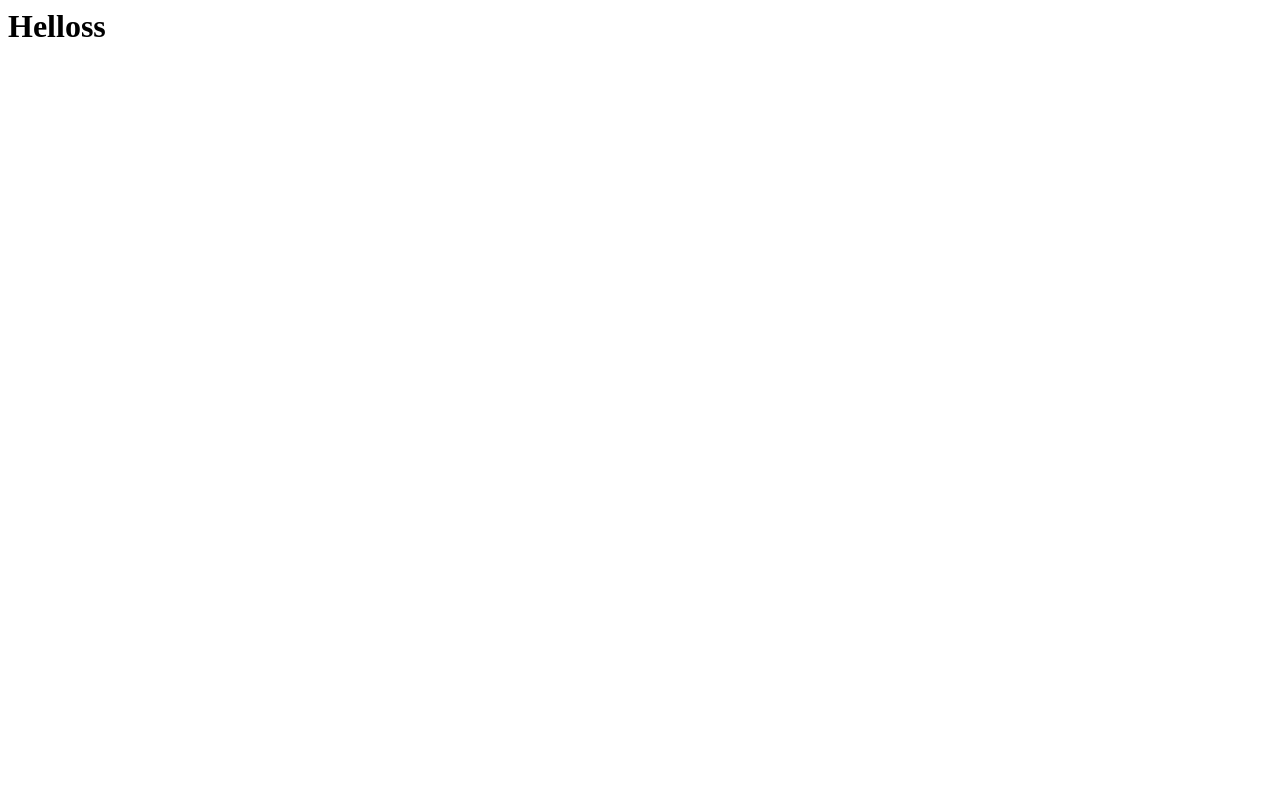
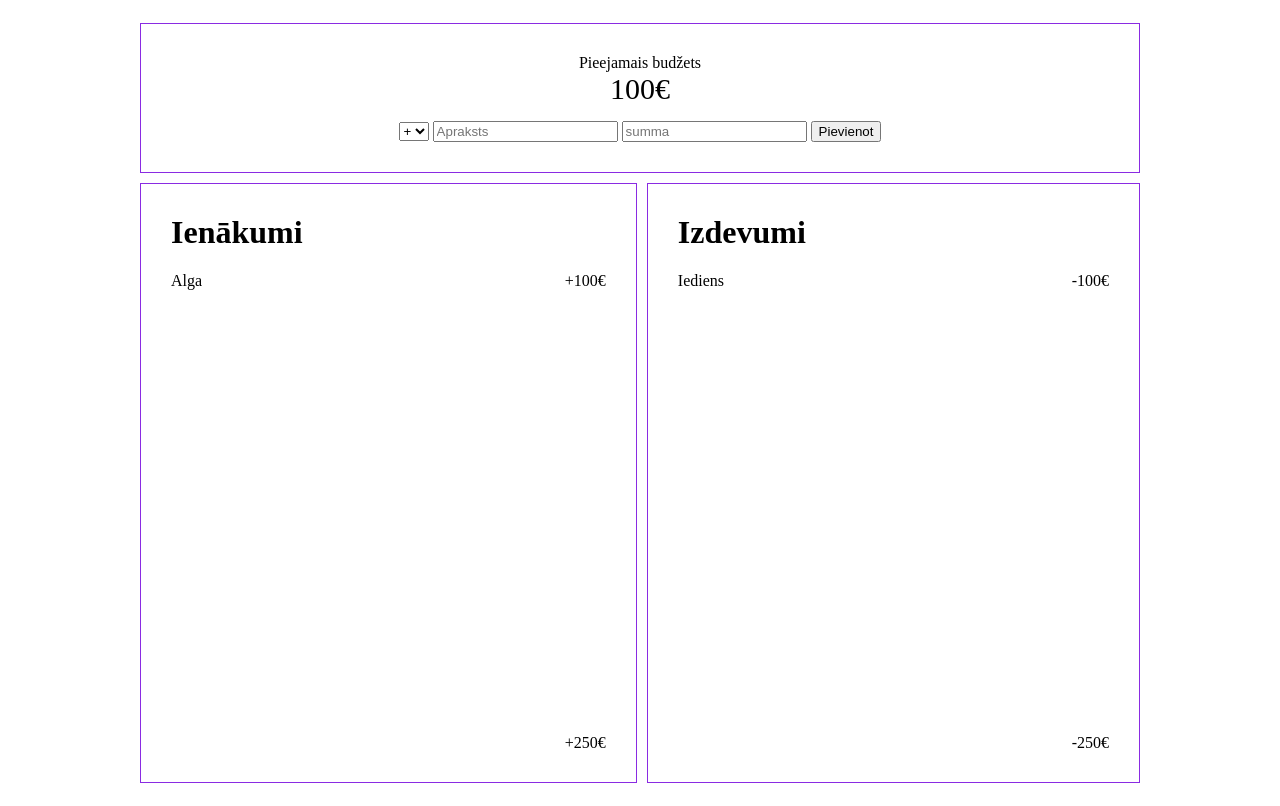
Before and after one commit to JonBerg/Budzetu-kalkulators, a plain HTML site: page index.html in a window 1280 px wide. Drawn offline with Linux system fonts and the light colour scheme.

Commit message:
Basic html structure plus minimal style

```diff
--- /dev/null
+++ b/css.css
@@ -0,0 +1,64 @@
+/* Nodefinē kontenera maksimālo platumu un ar margin: auto nocentre */
+.container {
+  max-width: 1000px;
+  margin: auto;
+}
+
+/* Pieškir izkārtojumu ar css grid */
+.grid_layout {
+  display: grid;
+  grid-template-areas: 'top top' 'left right';
+  grid-gap: 10px;
+  padding: 15px;
+  grid-template-rows: 150px;
+  grid-auto-rows: 600px;
+}
+
+.top {
+  grid-area: top;
+  text-align: center;
+}
+
+.left {
+  grid-area: left;
+}
+
+.right {
+  grid-area: right;
+}
+
+.container > div {
+  padding: 30px;
+  border: 1px blueviolet solid;
+}
+
+.container > div h1 {
+  margin-top: 0;
+}
+
+.budget__value {
+  padding-bottom: 30px;
+}
+
+.budget__total {
+  font-size: 30px;
+  margin-bottom: 15px;
+}
+
+/* styling for income and expeses list */
+.list {
+  display: flex;
+  flex-direction: column;
+}
+
+.list_item {
+  display: flex;
+  justify-content: space-between;
+}
+.list__inner {
+  flex-grow: 1;
+}
+
+.list__total {
+  align-self: flex-end;
+}
--- a/index.html
+++ b/index.html
@@ -1 +1,41 @@
-<h1>Helloss</h1>
+<html>
+	<head>
+    <meta charset="UTF-8">
+    <link rel="stylesheet" href="css.css">
+    <script src="mainJS.js"></script>
+	</head>
+	<body>
+		<div class="container grid_layout">
+      <div class="top">
+        <div class="budget__title">Pieejamais budžets</div>
+        <div class="budget__total"><span class="budget__value">100</span>€</div>
+        <div class="budget__add">
+          <select id="budget_type">
+            <option value="income">+</option>
+            <option value="expense">-</option>
+          </select>
+          <input type="text" name="description" placeholder="Apraksts">
+          <input type="number" name="value" placeholder="summa">
+          <button type="button">Pievienot</button>
+        </div>
+      </div>
+
+			<div class="income left list">
+				<h1>Ienākumi</h1>
+				<div class="all_income list__inner">
+          <div class="list_item"><div class="list_description">Alga</div><div class="list_value">+100€</div></div>
+				</div>
+				<div class="list__total">+<span class="total_income">250</span>€</div>
+			</div>
+
+			<div class="expenses right list">
+				<h1>Izdevumi</h1>
+				<div class="all_expenses list__inner">
+            <div class="list_item"><div class="list_description">Iediens</div><div class="list_value">-100€</div></div>
+				</div>
+				<div class="list__total">-<span class="total_expenses">250</span>€</div>
+			</div>
+
+		</div>
+	</body>
+</html>
--- /dev/null
+++ b/mainJS.js
@@ -0,0 +1 @@
+console.log('Hello');
```
